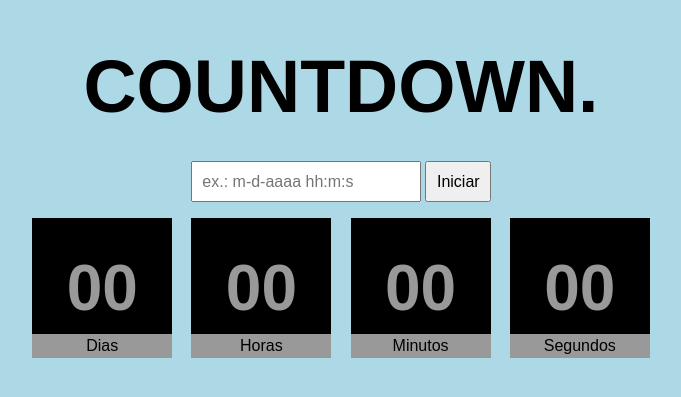
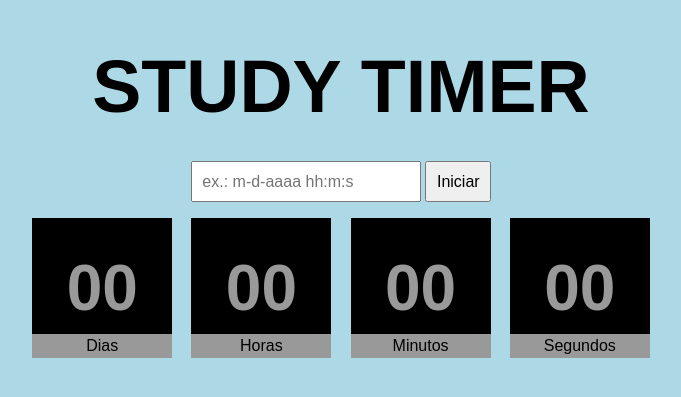
Before and after one commit to clebinho-hub/Ctronometro-de-estudos, a plain HTML site: page index.html in a window 1280 px wide. Shown: the part 199-596 px from the top of the page, without its empty margins (299-980 px from the left). Drawn offline with Linux system fonts and the light colour scheme.

Commit message:
Update index.html

```diff
--- a/index.html
+++ b/index.html
@@ -94,7 +94,7 @@
 </head>
 
 <body>
-	<h1>Countdown.</h1>
+	<h1>Study Timer</h1>
 	<div class="form">
 		<input type="text" class="input" placeholder="ex.: m-d-aaaa hh:m:s">
 		<button>Iniciar</button>
```
